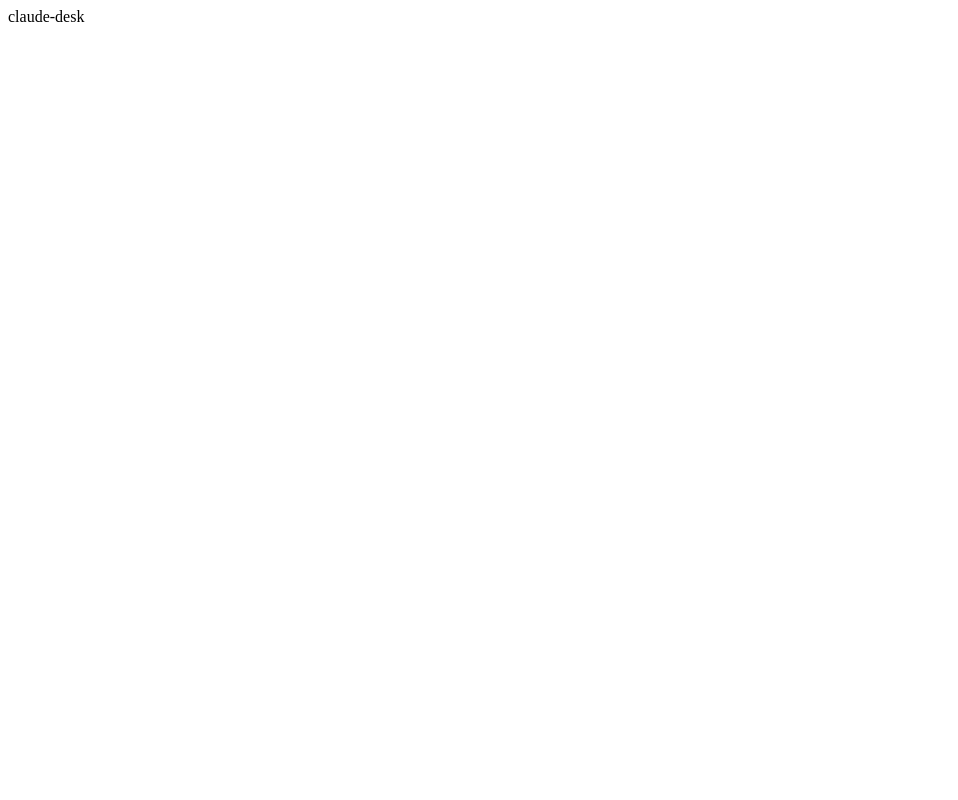
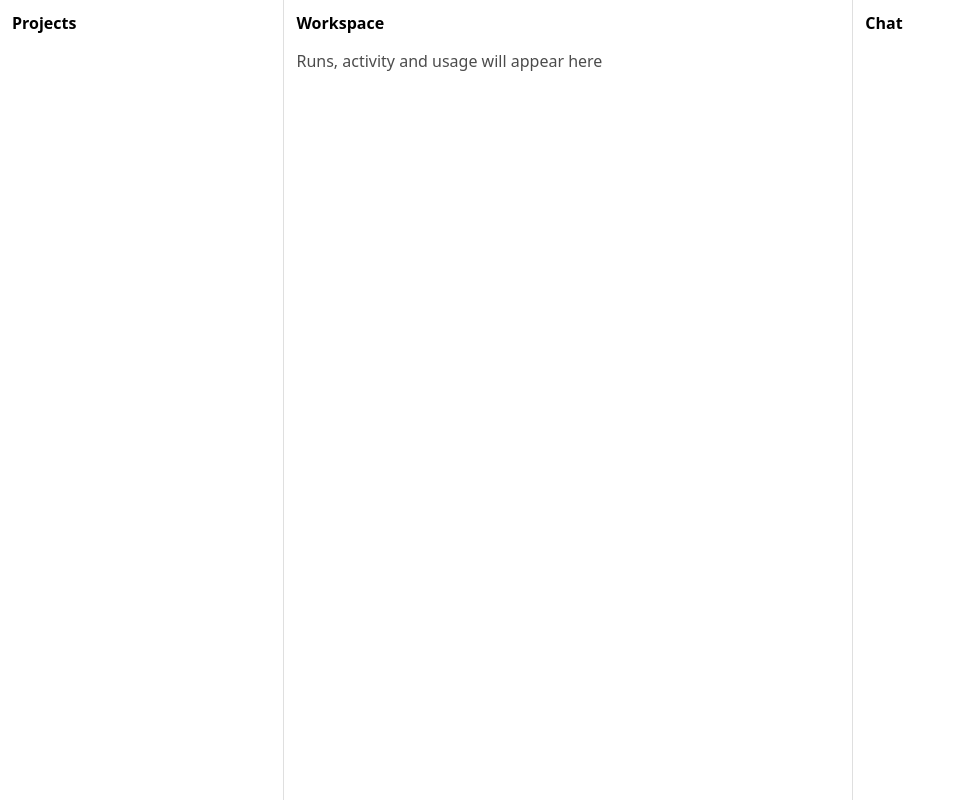
Before and after one commit to vasibreban27/claude-desk, a React (Vite) app in the folder src/renderer/: page / in a window 1280 px wide. Shown: the whole page, without its empty margins (0-958 px from the left). Built offline with nearby package versions, Linux system fonts and the light colour scheme.

Commit message:
feat(layout): add three-panel layout (T4)
Co-Authored-By: Claude Sonnet 5.5 <noreply@anthropic.com>

```diff
--- a/src/renderer/src/App.tsx
+++ b/src/renderer/src/App.tsx
@@ -1,3 +1,6 @@
+import { Layout } from './components/Layout'
+import './styles/layout.css'
+
 export function App() {
-  return <main>claude-desk</main>
+  return <Layout projects={null} chat={null} />
 }
--- /dev/null
+++ b/src/renderer/src/components/Layout/Layout.tsx
@@ -0,0 +1,34 @@
+import type { ReactNode } from 'react'
+
+export interface LayoutProps {
+  projects: ReactNode
+  workspace?: ReactNode
+  chat: ReactNode
+}
+
+export const WORKSPACE_PLACEHOLDER = 'Runs, activity and usage will appear here'
+
+export function Layout({ projects, workspace, chat }: LayoutProps) {
+  return (
+    <div className="layout">
+      <aside className="layout__panel" aria-labelledby="panel-projects-title">
+        <h2 id="panel-projects-title" className="layout__title">
+          Projects
+        </h2>
+        {projects}
+      </aside>
+      <main className="layout__panel" aria-labelledby="panel-workspace-title">
+        <h2 id="panel-workspace-title" className="layout__title">
+          Workspace
+        </h2>
+        {workspace ?? <p className="layout__placeholder">{WORKSPACE_PLACEHOLDER}</p>}
+      </main>
+      <section className="layout__panel" aria-labelledby="panel-chat-title">
+        <h2 id="panel-chat-title" className="layout__title">
+          Chat
+        </h2>
+        {chat}
+      </section>
+    </div>
+  )
+}
--- /dev/null
+++ b/src/renderer/src/components/Layout/index.ts
@@ -0,0 +1,2 @@
+export { Layout, WORKSPACE_PLACEHOLDER } from './Layout'
+export type { LayoutProps } from './Layout'
--- /dev/null
+++ b/src/renderer/src/styles/layout.css
@@ -0,0 +1,39 @@
+html,
+body,
+#root {
+  height: 100%;
+  margin: 0;
+}
+
+body {
+  font-family: system-ui, sans-serif;
+  overflow-x: hidden;
+}
+
+.layout {
+  display: grid;
+  grid-template-columns: minmax(0, 1fr) minmax(0, 2fr) minmax(0, 1.5fr);
+  height: 100%;
+  min-width: 0;
+  overflow-x: hidden;
+}
+
+.layout__panel {
+  min-width: 0;
+  overflow: auto;
+  padding: 12px;
+  border-right: 1px solid #8884;
+}
+
+.layout__panel:last-child {
+  border-right: none;
+}
+
+.layout__title {
+  margin: 0 0 8px;
+  font-size: 1rem;
+}
+
+.layout__placeholder {
+  opacity: 0.7;
+}
```
Also changed, not shown: 1 other file (tests, documents, lock files or other folders).
